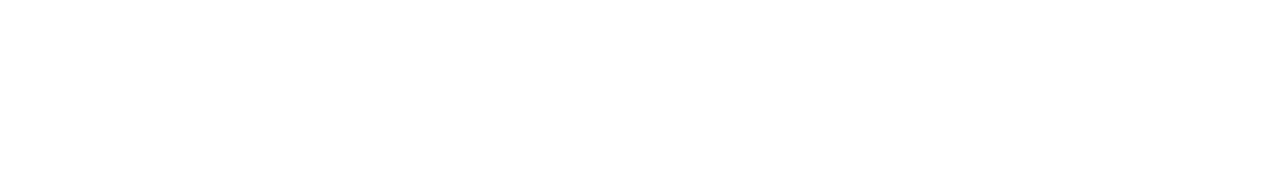
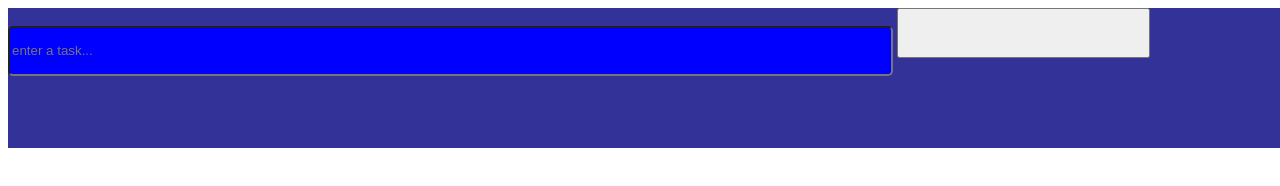
Before and after one commit to PaulChinkwende/todo-app, a plain HTML site: page index.html in a window 1280 px wide. Drawn offline with Linux system fonts and the light colour scheme.

Commit message:
added header component with input

```diff
--- a/index.html
+++ b/index.html
@@ -1,4 +1,4 @@
-<!DOCTYPE html>
+<!DOCTYPE! html>
 <html>
   <head>
     <meta charset="utf-8">
@@ -6,7 +6,12 @@
 
     <link rel="stylesheet" type= "text/css" href="src/style.css">
   </head>
-  <body>
+    <body>
+      <header>
 
-  </body>
+      </header>
+
+         <input type ="text" placeholder="enter a task...">
+         <button></button>
+    </body>
 </html>
--- a/src/style.css
+++ b/src/style.css
@@ -0,0 +1,27 @@
+header {
+  width: 100%;
+  height: 15%;
+  position:fixed;
+  padding:10px;
+  background-color: #323299;
+  Z-index:-1;
+  box-shadow:black;
+
+}
+
+input {
+  width:70%;
+  height:50px;
+  background:#0000FF;
+  border-radius:5px;
+  color:#fff;
+
+}
+
+button {
+  width:20%;
+  height:50px;
+}
+input placeholder {
+  color:white;
+}
```
